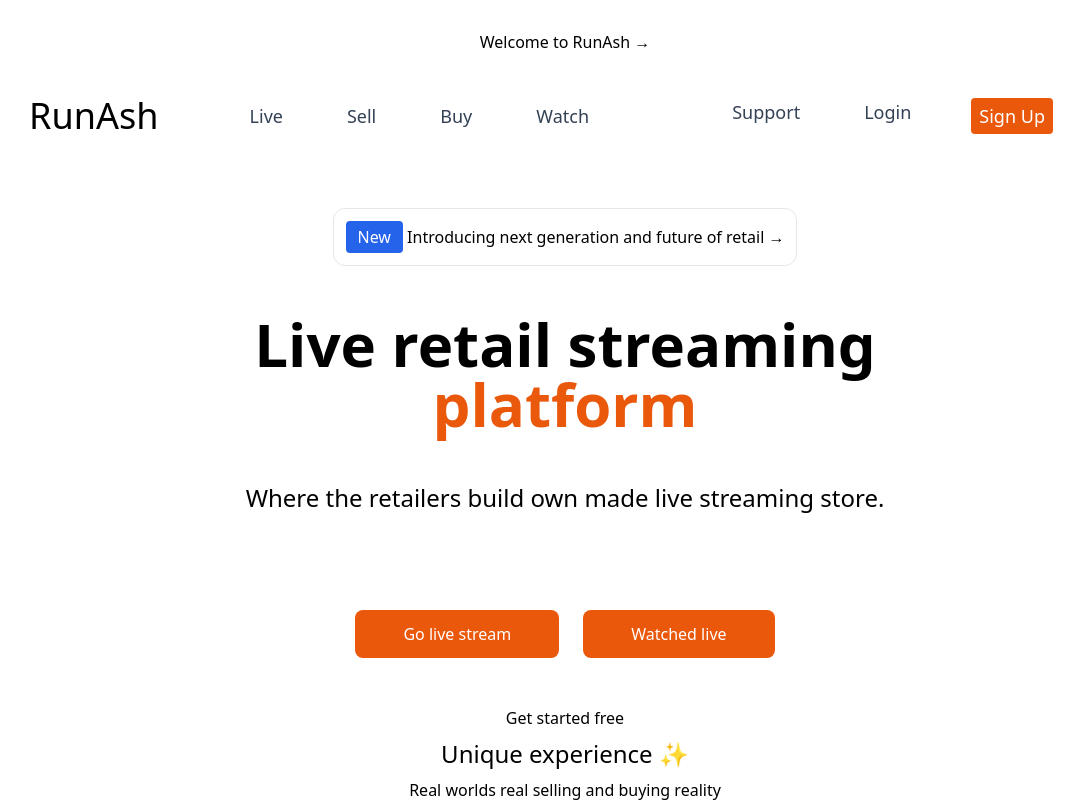
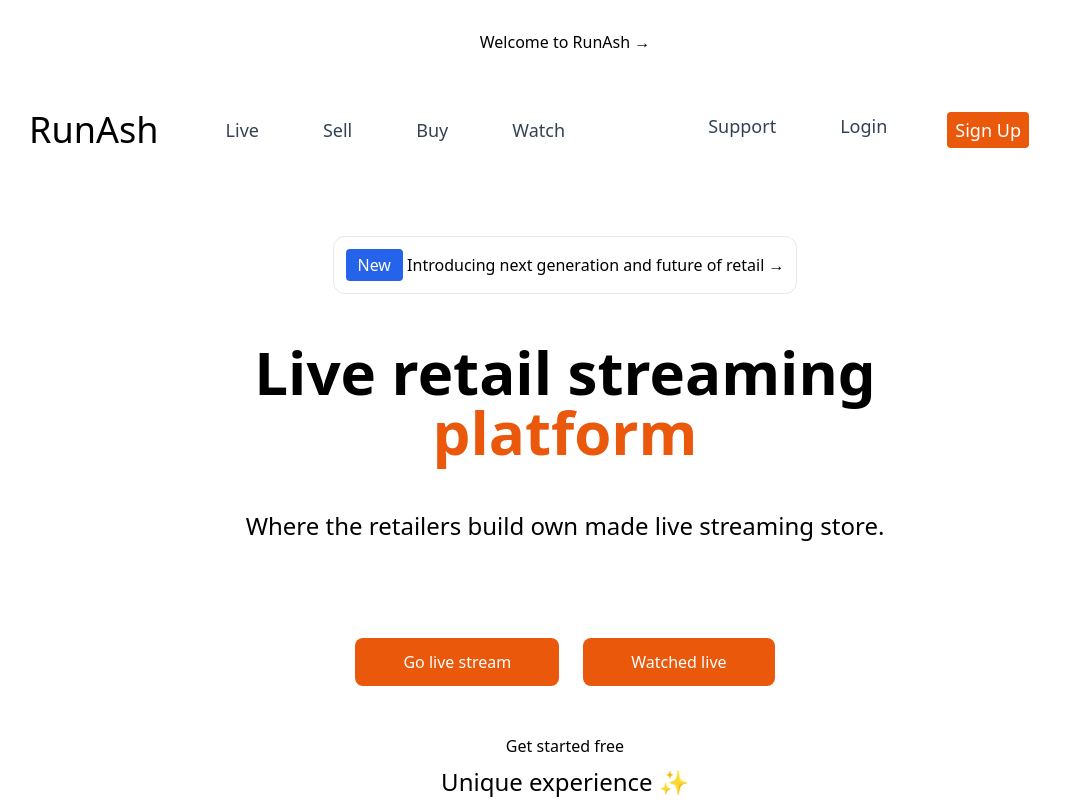
Before and after one commit to Vaibhavmurmu/nextjs13, a Next.js app: page / in a window 1280 px wide. Shown: the top 802 px of the page, without its empty margins (75-1159 px from the left). Built offline with nearby package versions, Linux system fonts and the light colour scheme.

Commit message:
Update Navbar.js

```diff
--- a/components/Navbar.js
+++ b/components/Navbar.js
@@ -37,7 +37,7 @@ export default function Navbar() {
                 </li>
             </ul>
         </div>
-        <div className="flex flex-row items-right space-x-4">
+        <div className="flex flex-row items-right space-x-4 px-6 py-4">
             <ul className="flex flex-row items-right">
             <li className="mr-10">
                 <Link href="/support">
```
